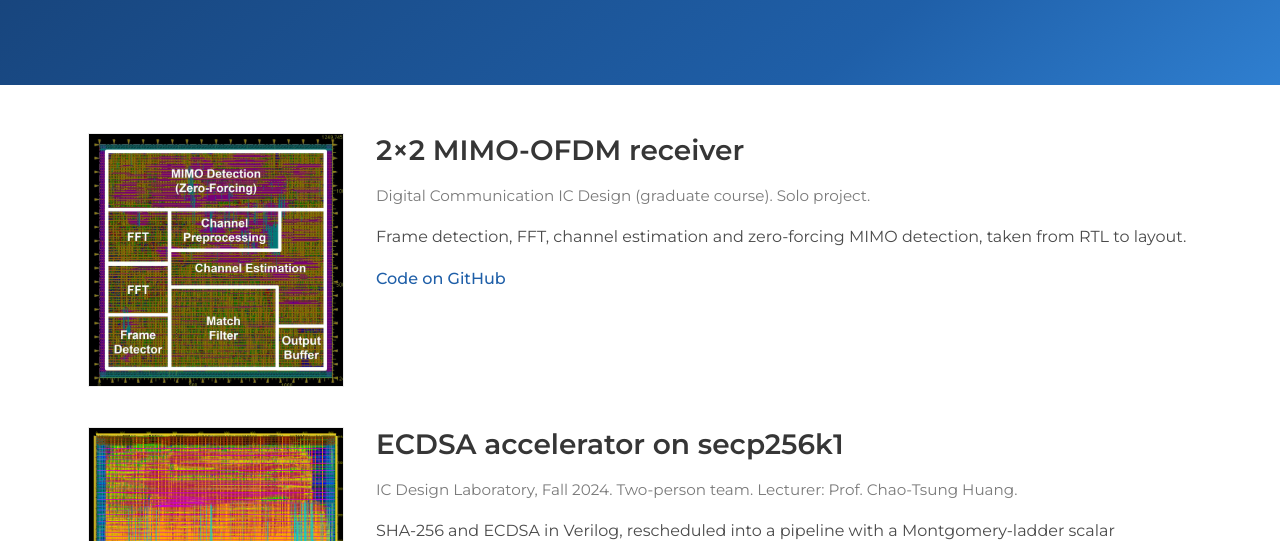
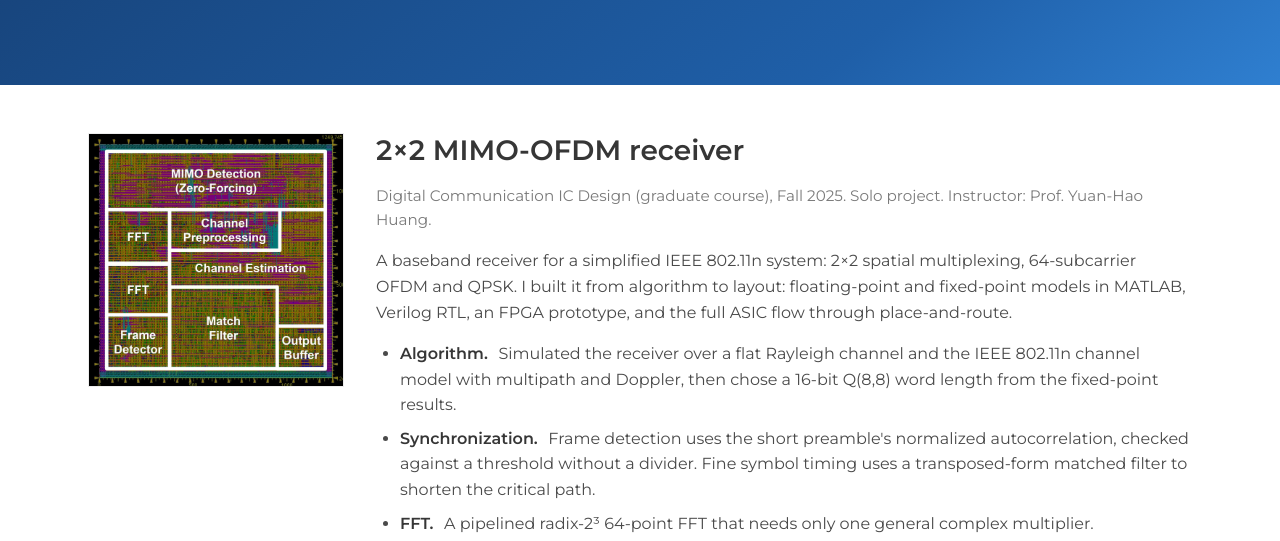
Before and after one commit to SamChang03/SamChang03.github.io, a plain HTML site: page index.html in a window 1280 px wide. Both pictures are taken after a click on the link "Projects". Shown: the part 239-780 px from the top of the page. Drawn offline with Linux system fonts and the light colour scheme.

Commit message:
Expand MIMO-OFDM receiver project description
Co-Authored-By: Claude Opus 5.5 <noreply@anthropic.com>
Claude-Session: https://claude.ai/code/session_015tRWmkan1ocmDMSfe9CWfU

```diff
--- a/index.html
+++ b/index.html
@@ -114,8 +114,15 @@
     <img src="img/layout.jpg" alt="Layout of the MIMO-OFDM receiver with labeled blocks" loading="lazy">
     <div>
       <h2>2×2 MIMO-OFDM receiver</h2>
-      <p class="meta">Digital Communication IC Design (graduate course). Solo project.</p>
-      <p>Frame detection, FFT, channel estimation and zero-forcing MIMO detection, taken from RTL to layout.</p>
+      <p class="meta">Digital Communication IC Design (graduate course), Fall 2025. Solo project. Instructor: Prof. Yuan-Hao Huang.</p>
+      <p>A baseband receiver for a simplified IEEE 802.11n system: 2×2 spatial multiplexing, 64-subcarrier OFDM and QPSK. I built it from algorithm to layout: floating-point and fixed-point models in MATLAB, Verilog RTL, an FPGA prototype, and the full ASIC flow through place-and-route.</p>
+      <ul class="news">
+        <li><b>Algorithm.</b> Simulated the receiver over a flat Rayleigh channel and the IEEE 802.11n channel model with multipath and Doppler, then chose a 16-bit Q(8,8) word length from the fixed-point results.</li>
+        <li><b>Synchronization.</b> Frame detection uses the short preamble's normalized autocorrelation, checked against a threshold without a divider. Fine symbol timing uses a transposed-form matched filter to shorten the critical path.</li>
+        <li><b>FFT.</b> A pipelined radix-2³ 64-point FFT that needs only one general complex multiplier.</li>
+        <li><b>Channel estimation and detection.</b> Tone-interleaved channel estimation with ±1 training symbols, so no divider is needed. Zero-forcing detection, because a 2×2 matrix inverse takes one cycle per subcarrier and needs no SNR estimate.</li>
+      </ul>
+      <p><b>Result:</b> TSMC 90&nbsp;nm, 200&nbsp;MHz, 640&nbsp;Mb/s throughput, 559K gates, with no timing or DRC violations and equivalence checks passed. The FPGA prototype on a Xilinx Virtex-7 runs at 95&nbsp;MHz.</p>
       <p class="links"><a href="https://github.com/SamChang03/Digital-Communication-IC-Design">Code on GitHub</a></p>
     </div>
   </div>
```
